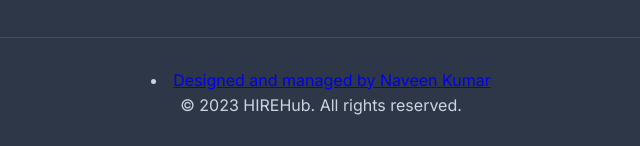
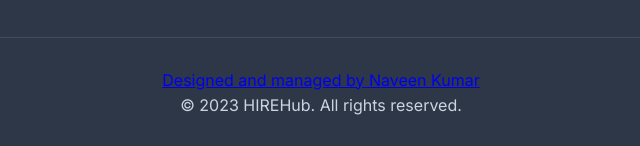
Before and after one commit to Naveenk1013/hirehub, a plain HTML site: page index.html in a window 1280 px wide. Shown: the part 4070-4216 px from the top of the page, 319-959 px from the left. Drawn offline with nearby package versions, Linux system fonts and the light colour scheme.

Commit message:
Update index.html

```diff
--- a/index.html
+++ b/index.html
@@ -360,7 +360,7 @@
             </div>
 
             <div class="copyright">
-                <li><a href="https://naveenk1013.github.io/Portfolio/">Designed and managed by Naveen Kumar</a></li>
+                <a href="https://naveenk1013.github.io/Portfolio/">Designed and managed by Naveen Kumar</a>
                 <p>&copy; 2023 HIREHub. All rights reserved.</p>
             </div>
         </div>
```
